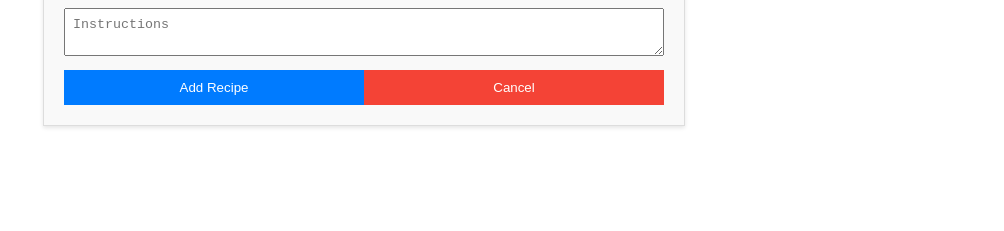
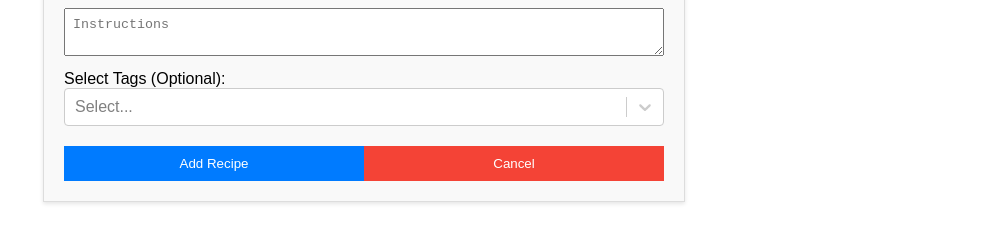
Before and after one commit to ayomida1/cmsc447-recipe-project, a React (Create React App) app in the folder frontend/: page / in a window 1280 px wide. Both pictures are taken after typing "Sample" into the empty fields and a click on the button "Add Your Own Recipe". Shown: the part 501-732 px from the top of the page, without its empty margins (276-1280 px from the left). Built offline with nearby package versions, Linux system fonts and the light colour scheme; no server answers.

Commit message:
Added frontend portion of assigning tags

```diff
--- a/frontend/package.json
+++ b/frontend/package.json
@@ -10,6 +10,7 @@
     "react": "^18.2.0",
     "react-dom": "^18.2.0",
     "react-scripts": "5.0.1",
+    "react-select": "^5.8.0",
     "web-vitals": "^2.1.4"
   },
   "scripts": {
--- a/frontend/src/AddRecipe.js
+++ b/frontend/src/AddRecipe.js
@@ -1,11 +1,13 @@
 import React, { useState } from 'react';
+import Select from 'react-select'
 
 function AddRecipe({ onAddRecipe, onCancel }) {
     const [formData, setFormData] = useState({
         name: '',
         description: '',
         ingredients: '',
-        instructions: ''
+        instructions: '',
+        tags: []
     });
 
     const handleChange = (event) => {
@@ -22,16 +24,28 @@ function AddRecipe({ onAddRecipe, onCancel }) {
         });
         if (response.ok) {
             onAddRecipe(formData);
-            setFormData({ name: '', description: '', ingredients: '', instructions: '' }); // Reset form
+            setFormData({ name: '', description: '', ingredients: '', instructions: '' , tags: []}); // Reset form
         } else {
             alert('Failed to add recipe');
         }
     };
 
     const handleCancel = () => {
-        setFormData({ name: '', description: '', ingredients: '', instructions: '' }); // Reset form
+        setFormData({ name: '', description: '', ingredients: '', instructions: '', tags: []}); // Reset form
         onCancel(); // Call onCancel to hide the form
     };
+
+    const handleSelectChange = (selectedOptions) => {
+        // Extracting only values from selected options
+        const selectedTags = selectedOptions.map(option => option.value);
+        setFormData({ ...formData, tags: selectedTags });
+    };
+
+    const tags = [
+        { value: 'Breakfast', label: 'Breakfast' },
+        { value: 'Lunch', label: 'Lunch' },
+        { value: 'Dinner', label: 'Dinner' }
+      ]
 
     return (
         <form className="add-recipe-form" onSubmit={handleSubmit}>
@@ -65,7 +79,15 @@ function AddRecipe({ onAddRecipe, onCancel }) {
                 placeholder="Instructions"
                 required
             />
-            <div style={{ display: 'flex', justifyContent: 'space-between' }}>
+            <label htmlFor="tags">Select Tags (Optional):</label>
+            <Select
+                name = "tags"
+                value={tags.filter(option => formData.tags.includes(option.value))}
+                onChange={handleSelectChange}
+                options={tags}
+                isMulti
+            />
+            <div style={{ marginTop: '20px', display: 'flex', justifyContent: 'space-between' }}>
                 <button type="submit">Add Recipe</button>
                 <button type="button" onClick={handleCancel} style={{ background: '#f44336', borderColor: '#f44336' }}>Cancel</button>
             </div>
```
Also changed, not shown: frontend/src/requirements.txt, 1 other file (tests, documents, lock files or other folders).
